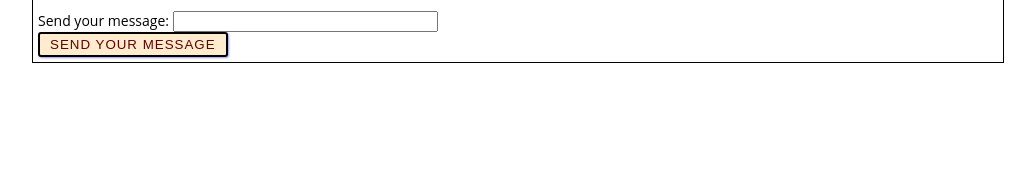
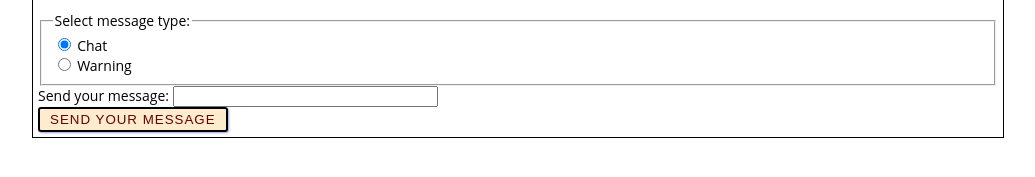
Before and after one commit to mukuld/NewSite, a plain HTML site: page javascript/byofn.html in a window 1280 px wide. Shown: the part 207-384 px from the top of the page, without its empty margins (122-1157 px from the left). Drawn offline with nearby package versions, Linux system fonts and the light colour scheme.

Commit message:
Optimized fieldset and intermediate javascript

```diff
--- a/javascript/byofn.html
+++ b/javascript/byofn.html
@@ -34,8 +34,19 @@
             </ul>
         </nav>
         <div>
-            <label for="msg">Send your message:</label>
-            <input type="text" id="msg" name="msg" required minlength="5" maxlength="140" size="30" spellcheck="true" height="75" />
+            <fieldset>
+                <legend>Select message type: </legend>
+                <div>
+                    <input type="radio" id="chat" name="msgType" value="chat" checked />
+                    <label for="chat">Chat</label>
+                </div>
+                <div>
+                    <input type="radio" id="warning" name="msgType" value="warning" />
+                    <label for="warning">Warning</label>
+                </div>
+            </fieldset>
+            <label for="msgField">Send your message:</label>
+            <input type="text" id="msgField" name="msgField" required minlength="5" maxlength="140" size="30" spellcheck="true" height="75" />
         </div>
         <div>
             <button>Send your message</button>
--- a/js/byofn.js
+++ b/js/byofn.js
@@ -4,8 +4,11 @@
 * Programmer: Mukul Dharwadkar
 */
 
+const msgField = document.querySelector("msgField");
+const msgType =
 const btn = document.querySelector("button");
-btn.addEventListener("click", () => displayMessage("This is a different message", "chat"),);
+msgField.focus();
+btn.addEventListener("click", () => displayMessage(msgField.value, "chat"),);
 
 function displayMessage(msgText, msgType) {
     const body = document.body;
```
